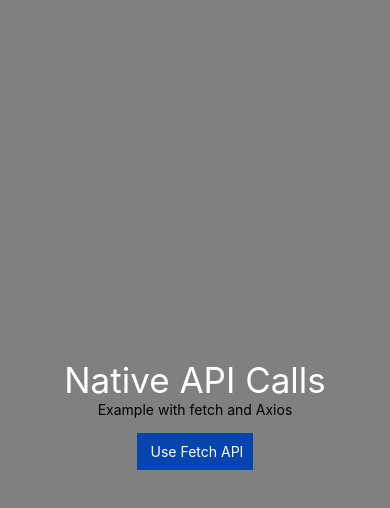
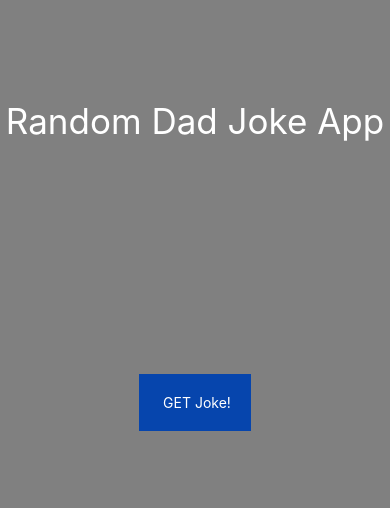
Before and after one commit to rbalonek/Dad-Joke-React-Native-App, a React Native app: screen / in a window 390 px wide. Shown: the top 508 px of the page. Built offline with nearby package versions, Linux system fonts and the light colour scheme.

Commit message:
Random Dad Joke API

```diff
--- a/App.js
+++ b/App.js
@@ -1,20 +1,22 @@
 import { StatusBar } from 'expo-status-bar';
-import React from 'react';
+import React, { useState } from 'react';
 import { StyleSheet, Text, View, TouchableHighlight, Image } from 'react-native';
 
 
 export default function App() {
+  let [joke, setJoke] = React.useState('')
 
   const fetchApiCall = () => {
-    fetch("https://api.airtable.com/v0/app9S6k06MQoTSJbG/mains?view=Grid%20view", {
+    fetch("https://icanhazdadjoke.com/", {
       "method": "GET",
       "headers": {
-        Authorization: `Bearer keycwau4DQnYWB7cv`,
+        Accept: "application/json",
       }
     })
       .then(response => response.json())
       .then(response => {
-        console.log(response);
+        // console.log(response.joke);
+        setJoke(response.joke)
       })
       .catch(err => {
         console.log(err);
@@ -23,16 +25,15 @@
 
   return (
     <View style={styles.container}>
-    <Text style={styles.title}>Native API Calls</Text>
-      <Text>Example with fetch and Axios</Text>
+    <Text style={styles.title}>Random Dad Joke App</Text>
       <TouchableHighlight onPress={fetchApiCall}>
         <View style={styles.button}>
-          <Text style={styles.buttonText}> Use Fetch API</Text>
+          <Text style={styles.buttonText}> GET Joke!</Text>
         </View>
       </TouchableHighlight>
       <StatusBar style="auto" />
       <View>
-      <Text></Text>
+        <Text style={styles.joke}>{joke}</Text>
       </View>
     </View>
 
@@ -47,15 +48,27 @@
     justifyContent: 'center',
   },
   title: {
+    position: "absolute",
+    top:100,
     fontSize: 35,
     color: '#fff'
   },
   button: {
-    padding: 10,
-    marginVertical: 15,
+    // position: 'absolute',
+    // top: 200,
+    padding: 20,
+    marginVertical: 25,
     backgroundColor: '#0645AD'
   },
   buttonText: {
     color: '#FFF'
   },
+  joke: {
+    fontSize: 25,
+    color: '#fff',
+    position: 'relative',
+    bottom: -100,
+    padding: 20,
+
+  },
 });
```
